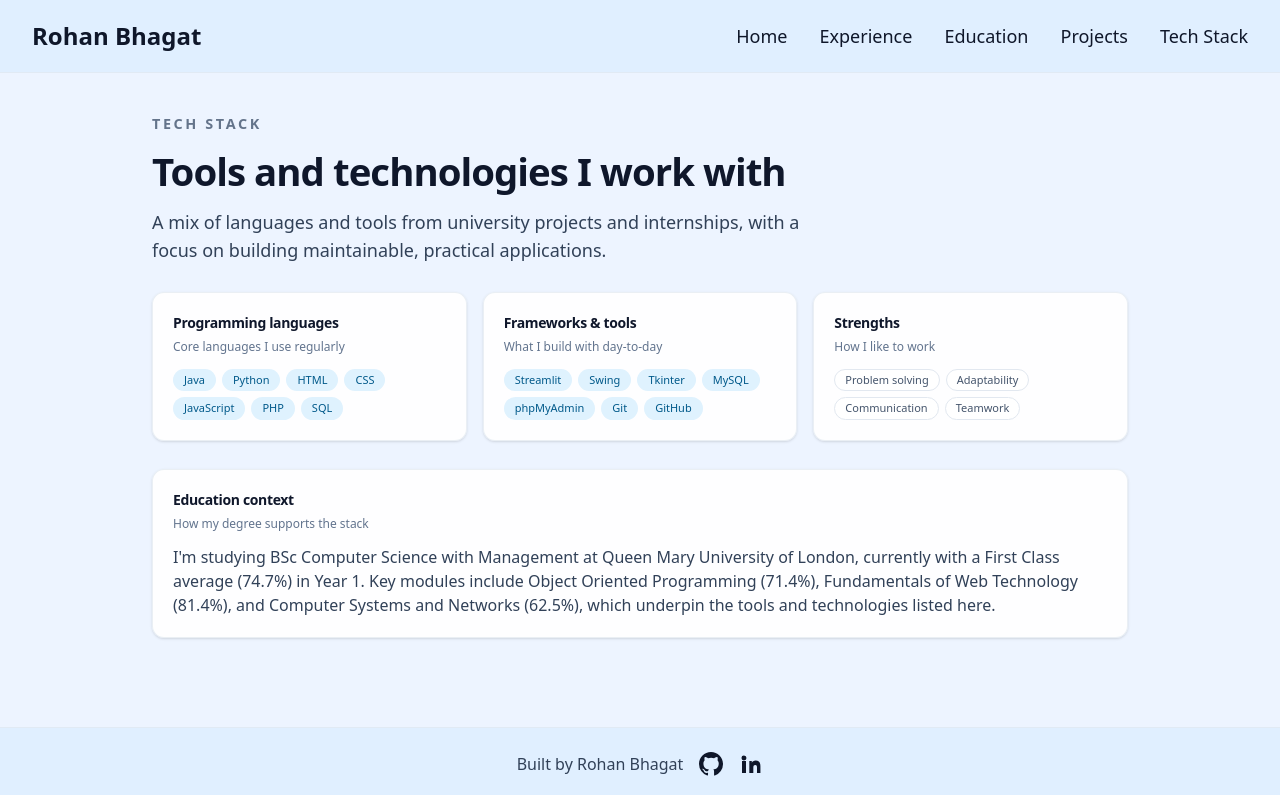
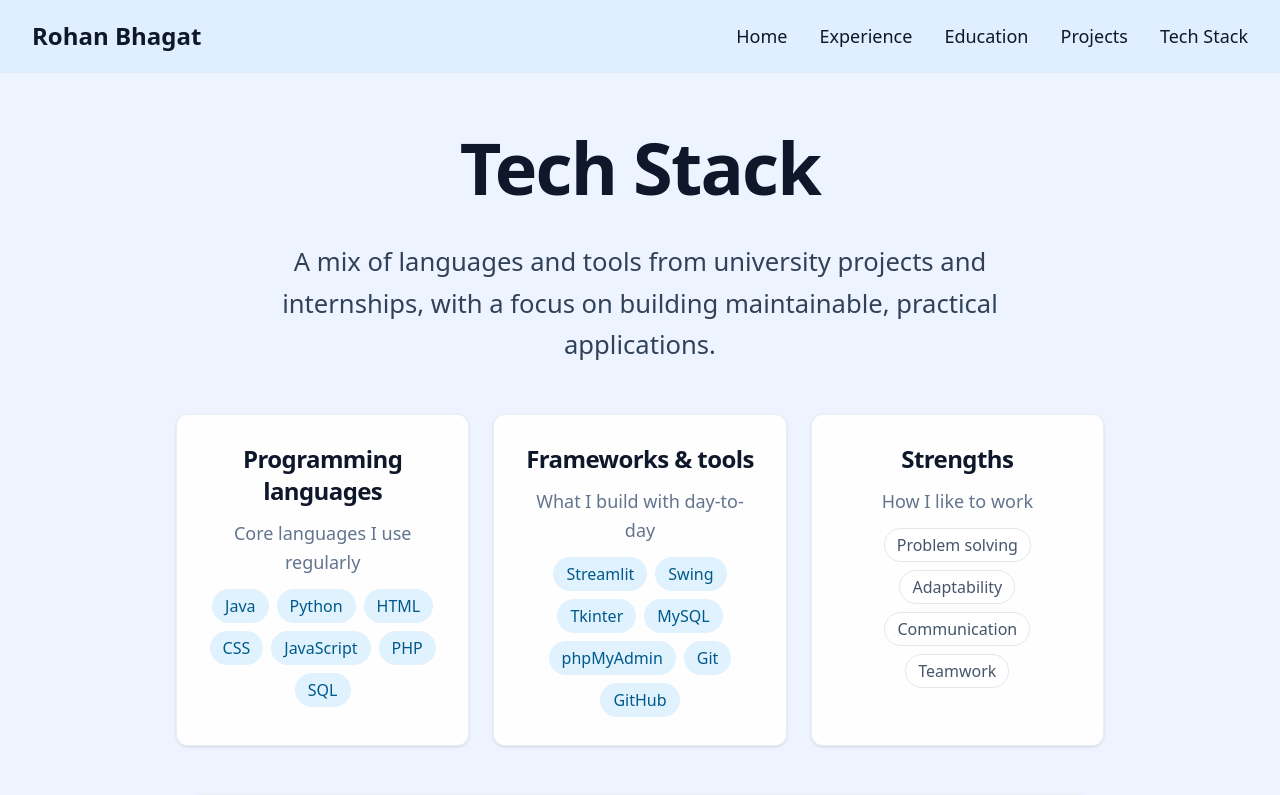
Before and after one commit to rohanb593/portfolio, a Next.js app: page /tech in a window 1280 px wide. Shown: the top 795 px of the page. Built offline with nearby package versions, Linux system fonts and the light colour scheme.

Commit message:
completed the other pages

```diff
--- a/app/education/page.tsx
+++ b/app/education/page.tsx
@@ -1,46 +1,52 @@
+import { Card, CardContent, CardDescription, CardHeader, CardTitle } from "@/components/ui/card";
+
 export default function EducationPage() {
   return (
-    <div className="space-y-5">
-      <header className="space-y-2">
-        <p className="section-title">Education</p>
-        <h1 className="font-semibold tracking-tight text-slate-900 text-[clamp(1.8rem,3.2vw,2.4rem)]">
-          Academic background
+    <div className="flex min-h-[70vh] flex-col items-center justify-center gap-10 px-3 text-center sm:px-6 md:gap-12">
+      <header className="max-w-3xl space-y-4 md:space-y-5">
+        <h1 className="font-semibold tracking-tight text-slate-900 text-[clamp(2.8rem,6vw,4.5rem)]">
+          Education
         </h1>
+        <p className="leading-relaxed text-slate-700 text-[clamp(1.15rem,2.5vw,1.6rem)]">
+          Academic background and achievements from Queen Mary University of London and American International School of Lusaka.
+        </p>
       </header>
 
-      <section className="space-y-4 text-base text-slate-700 md:text-lg">
-        <div>
-          <h2 className="font-semibold text-slate-900">
-            Queen Mary University of London
-          </h2>
-          <p className="text-sm text-slate-600 md:text-base">
-            BSc Computer Science with Management · London, UK · 2024 – 2028
-          </p>
-          <p className="mt-2 text-sm text-slate-700 md:text-base">
+      <div className="w-full max-w-4xl space-y-6">
+        <Card className="p-6 md:p-7 text-left">
+          <CardHeader>
+            <CardTitle className="text-xl md:text-2xl mb-2">Queen Mary University of London</CardTitle>
+            <CardDescription className="text-base md:text-lg">BSc Computer Science with Management · London, UK · 2024 – 2028</CardDescription>
+          </CardHeader>
+          <CardContent className="space-y-3">
+            <p className="text-base text-slate-700 md:text-lg">
               Year 1: First Class Honours (Average 74.7%)
             </p>
-          <p className="mt-2 text-sm font-semibold text-slate-700 md:text-base">
+            <div>
+              <p className="text-base font-semibold text-slate-900 md:text-lg mb-2">
                 Selected modules
               </p>
-          <ul className="mt-1 space-y-1 text-sm md:text-base">
+              <ul className="space-y-1.5 text-base text-slate-700 md:text-lg">
                 <li>• Object Oriented Programming – 71.4%</li>
                 <li>• Fundamentals of Web Technology – 81.4%</li>
                 <li>• Computer Systems and Networks – 62.5%</li>
               </ul>
             </div>
+          </CardContent>
+        </Card>
 
-        <div className="pt-2">
-          <h2 className="font-semibold text-slate-900">
-            American International School of Lusaka
-          </h2>
-          <p className="text-sm text-slate-600 md:text-base">
-            International Baccalaureate · Lusaka, Zambia · 2021 – 2023
-          </p>
-          <p className="mt-2 text-sm text-slate-700 md:text-base">
+        <Card className="p-6 md:p-7 text-left">
+          <CardHeader>
+            <CardTitle className="text-xl md:text-2xl mb-2">American International School of Lusaka</CardTitle>
+            <CardDescription className="text-base md:text-lg">International Baccalaureate · Lusaka, Zambia · 2021 – 2023</CardDescription>
+          </CardHeader>
+          <CardContent>
+            <p className="text-base text-slate-700 md:text-lg">
               Economics (5), Mathematics (4), Biology (4), Geography (5), French (3), Literature (5).
             </p>
+          </CardContent>
+        </Card>
       </div>
-      </section>
     </div>
   );
 }
--- a/app/tech/page.tsx
+++ b/app/tech/page.tsx
@@ -3,80 +3,79 @@ import { Card, CardContent, CardDescription, CardHeader, CardTitle } from "@/com
 
 export default function TechPage() {
   return (
-    <div className="space-y-7">
-      <header className="space-y-2">
-        <p className="section-title">Tech stack</p>
-        <h1 className="font-semibold tracking-tight text-slate-900 text-[clamp(1.8rem,3.2vw,2.4rem)]">
-          Tools and technologies I work with
+    <div className="flex min-h-[70vh] flex-col items-center justify-center gap-10 px-3 text-center sm:px-6 md:gap-12">
+      <header className="max-w-3xl space-y-4 md:space-y-5">
+        <h1 className="font-semibold tracking-tight text-slate-900 text-[clamp(2.8rem,6vw,4.5rem)]">
+          Tech Stack
         </h1>
-        <p className="max-w-2xl text-base text-slate-700 md:text-lg">
+        <p className="leading-relaxed text-slate-700 text-[clamp(1.15rem,2.5vw,1.6rem)]">
           A mix of languages and tools from university projects and internships, with a focus on building maintainable,
           practical applications.
         </p>
       </header>
 
-      <div className="grid gap-4 md:grid-cols-3">
-        <Card>
+      <div className="w-full max-w-6xl grid gap-6 sm:grid-cols-2 lg:grid-cols-3">
+        <Card className="p-6 md:p-7">
           <CardHeader>
-            <CardTitle>Programming languages</CardTitle>
-            <CardDescription>Core languages I use regularly</CardDescription>
+            <CardTitle className="text-xl md:text-2xl mb-2">Programming languages</CardTitle>
+            <CardDescription className="text-base md:text-lg">Core languages I use regularly</CardDescription>
           </CardHeader>
           <CardContent>
-            <div className="flex flex-wrap gap-1.5 text-sm md:text-base">
-              <Badge>Java</Badge>
-              <Badge>Python</Badge>
-              <Badge>HTML</Badge>
-              <Badge>CSS</Badge>
-              <Badge>JavaScript</Badge>
-              <Badge>PHP</Badge>
-              <Badge>SQL</Badge>
+            <div className="flex flex-wrap justify-center gap-2">
+              <Badge className="text-sm md:text-base px-3 py-1">Java</Badge>
+              <Badge className="text-sm md:text-base px-3 py-1">Python</Badge>
+              <Badge className="text-sm md:text-base px-3 py-1">HTML</Badge>
+              <Badge className="text-sm md:text-base px-3 py-1">CSS</Badge>
+              <Badge className="text-sm md:text-base px-3 py-1">JavaScript</Badge>
+              <Badge className="text-sm md:text-base px-3 py-1">PHP</Badge>
+              <Badge className="text-sm md:text-base px-3 py-1">SQL</Badge>
             </div>
           </CardContent>
         </Card>
 
-        <Card>
+        <Card className="p-6 md:p-7">
           <CardHeader>
-            <CardTitle>Frameworks & tools</CardTitle>
-            <CardDescription>What I build with day-to-day</CardDescription>
+            <CardTitle className="text-xl md:text-2xl mb-2">Frameworks & tools</CardTitle>
+            <CardDescription className="text-base md:text-lg">What I build with day-to-day</CardDescription>
           </CardHeader>
           <CardContent>
-            <div className="flex flex-wrap gap-1.5 text-sm md:text-base">
-              <Badge>Streamlit</Badge>
-              <Badge>Swing</Badge>
-              <Badge>Tkinter</Badge>
-              <Badge>MySQL</Badge>
-              <Badge>phpMyAdmin</Badge>
-              <Badge>Git</Badge>
-              <Badge>GitHub</Badge>
+            <div className="flex flex-wrap justify-center gap-2">
+              <Badge className="text-sm md:text-base px-3 py-1">Streamlit</Badge>
+              <Badge className="text-sm md:text-base px-3 py-1">Swing</Badge>
+              <Badge className="text-sm md:text-base px-3 py-1">Tkinter</Badge>
+              <Badge className="text-sm md:text-base px-3 py-1">MySQL</Badge>
+              <Badge className="text-sm md:text-base px-3 py-1">phpMyAdmin</Badge>
+              <Badge className="text-sm md:text-base px-3 py-1">Git</Badge>
+              <Badge className="text-sm md:text-base px-3 py-1">GitHub</Badge>
             </div>
           </CardContent>
         </Card>
 
-        <Card>
+        <Card className="p-6 md:p-7">
           <CardHeader>
-            <CardTitle>Strengths</CardTitle>
-            <CardDescription>How I like to work</CardDescription>
+            <CardTitle className="text-xl md:text-2xl mb-2">Strengths</CardTitle>
+            <CardDescription className="text-base md:text-lg">How I like to work</CardDescription>
           </CardHeader>
           <CardContent>
-            <div className="flex flex-wrap gap-1.5 text-sm md:text-base">
-              <Badge variant="outline">Problem solving</Badge>
-              <Badge variant="outline">Adaptability</Badge>
-              <Badge variant="outline">Communication</Badge>
-              <Badge variant="outline">Teamwork</Badge>
+            <div className="flex flex-wrap justify-center gap-2">
+              <Badge variant="outline" className="text-sm md:text-base px-3 py-1">Problem solving</Badge>
+              <Badge variant="outline" className="text-sm md:text-base px-3 py-1">Adaptability</Badge>
+              <Badge variant="outline" className="text-sm md:text-base px-3 py-1">Communication</Badge>
+              <Badge variant="outline" className="text-sm md:text-base px-3 py-1">Teamwork</Badge>
             </div>
           </CardContent>
         </Card>
       </div>
 
-      <Card>
+      <Card className="w-full max-w-4xl p-6 md:p-7">
         <CardHeader>
-          <CardTitle>Education context</CardTitle>
-          <CardDescription>
+          <CardTitle className="text-xl md:text-2xl mb-2">Education context</CardTitle>
+          <CardDescription className="text-base md:text-lg">
             How my degree supports the stack
           </CardDescription>
         </CardHeader>
         <CardContent>
-          <p className="text-sm text-slate-700 md:text-base">
+          <p className="text-base text-slate-700 md:text-lg text-left">
             I&apos;m studying BSc Computer Science with Management at Queen Mary University of London, currently with a
             First Class average (74.7%) in Year 1. Key modules include Object Oriented Programming (71.4%), Fundamentals
             of Web Technology (81.4%), and Computer Systems and Networks (62.5%), which underpin the tools and
```
Also changed, not shown: app/experience/page.tsx (+25 -26 lines), app/projects/page.tsx (+41 -42 lines). Lines whose indentation alone changed are shown as unchanged.
